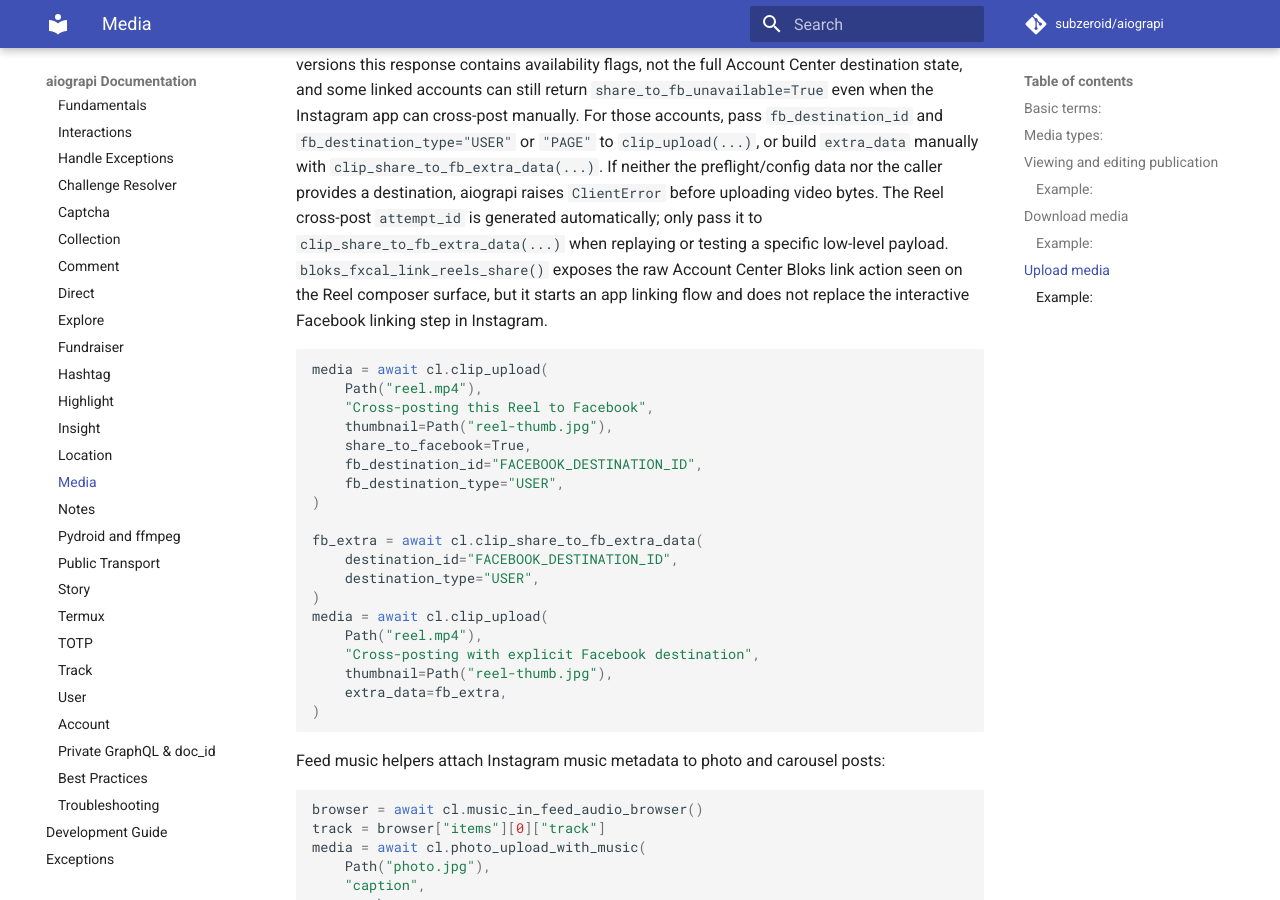
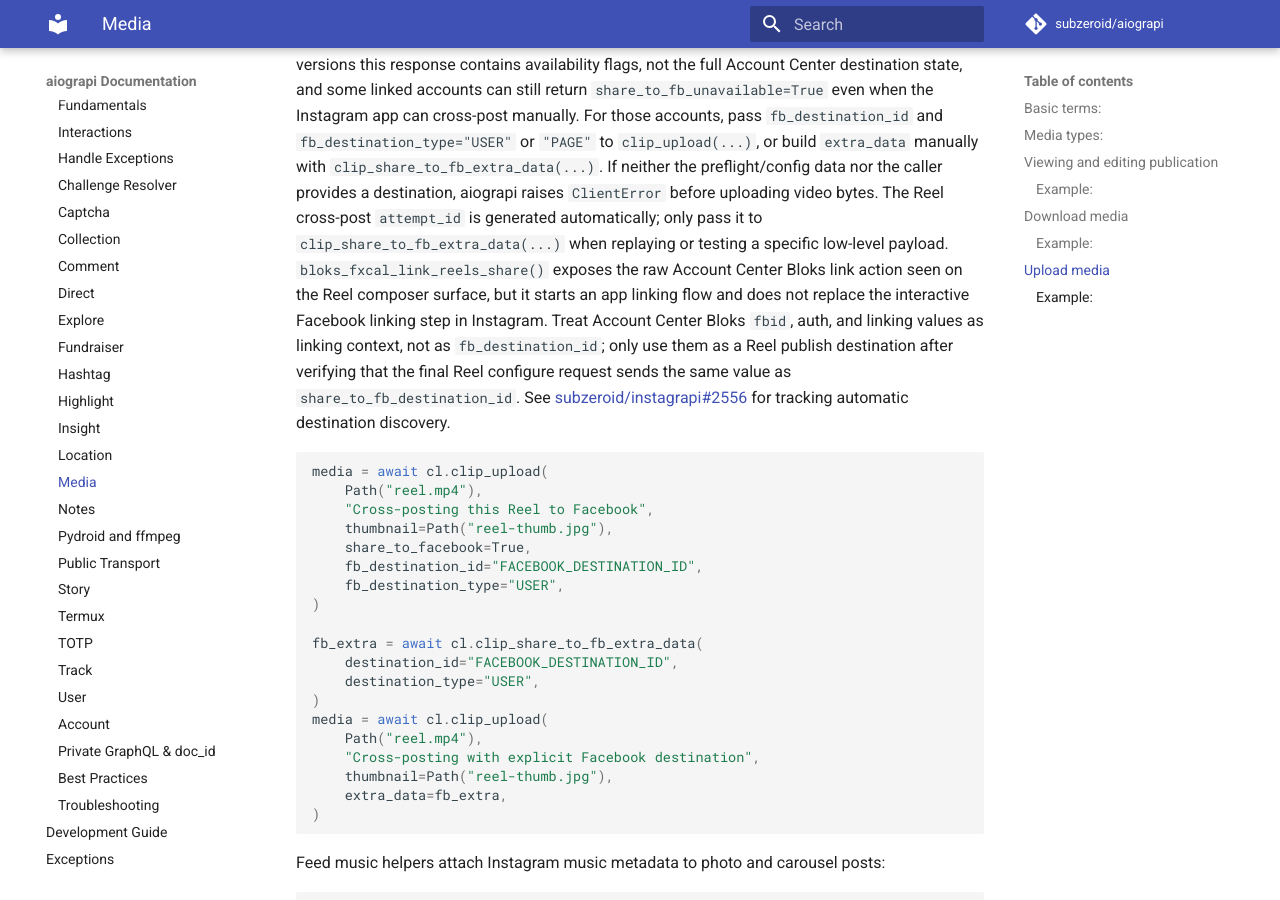
Before and after one commit to subzeroid/aiograpi, an MkDocs documentation site: the page built from docs/usage-guide/media.md, in a window 1280 px wide and 900 px high, scrolled down 9794 px. Built offline with MkDocs 1.6.1 and Material for MkDocs 9.7.7, drawn with Linux system fonts in a browser that asks for light colours; comment, search, counter and statistics services are not loaded; the version menu is left out.

Commit message:
Document Facebook Reel destination source caveat

````diff
--- a/docs/usage-guide/media.md
+++ b/docs/usage-guide/media.md
@@ -310,7 +310,7 @@ contains availability flags, not the full Account Center destination state, and
 with `clip_share_to_fb_extra_data(...)`. If neither the preflight/config data nor the caller provides a destination,
 aiograpi raises `ClientError` before uploading video bytes. The Reel cross-post `attempt_id` is generated automatically;
 only pass it to `clip_share_to_fb_extra_data(...)` when replaying or testing a specific low-level payload.
-`bloks_fxcal_link_reels_share()` exposes the raw Account Center Bloks link action seen on the Reel composer surface, but it starts an app linking flow and does not replace the interactive Facebook linking step in Instagram.
+`bloks_fxcal_link_reels_share()` exposes the raw Account Center Bloks link action seen on the Reel composer surface, but it starts an app linking flow and does not replace the interactive Facebook linking step in Instagram. Treat Account Center Bloks `fbid`, auth, and linking values as linking context, not as `fb_destination_id`; only use them as a Reel publish destination after verifying that the final Reel configure request sends the same value as `share_to_fb_destination_id`. See [subzeroid/instagrapi#2556](https://github.com/subzeroid/instagrapi/issues/2556) for tracking automatic destination discovery.
 
 ``` python
 media = await cl.clip_upload(
````
